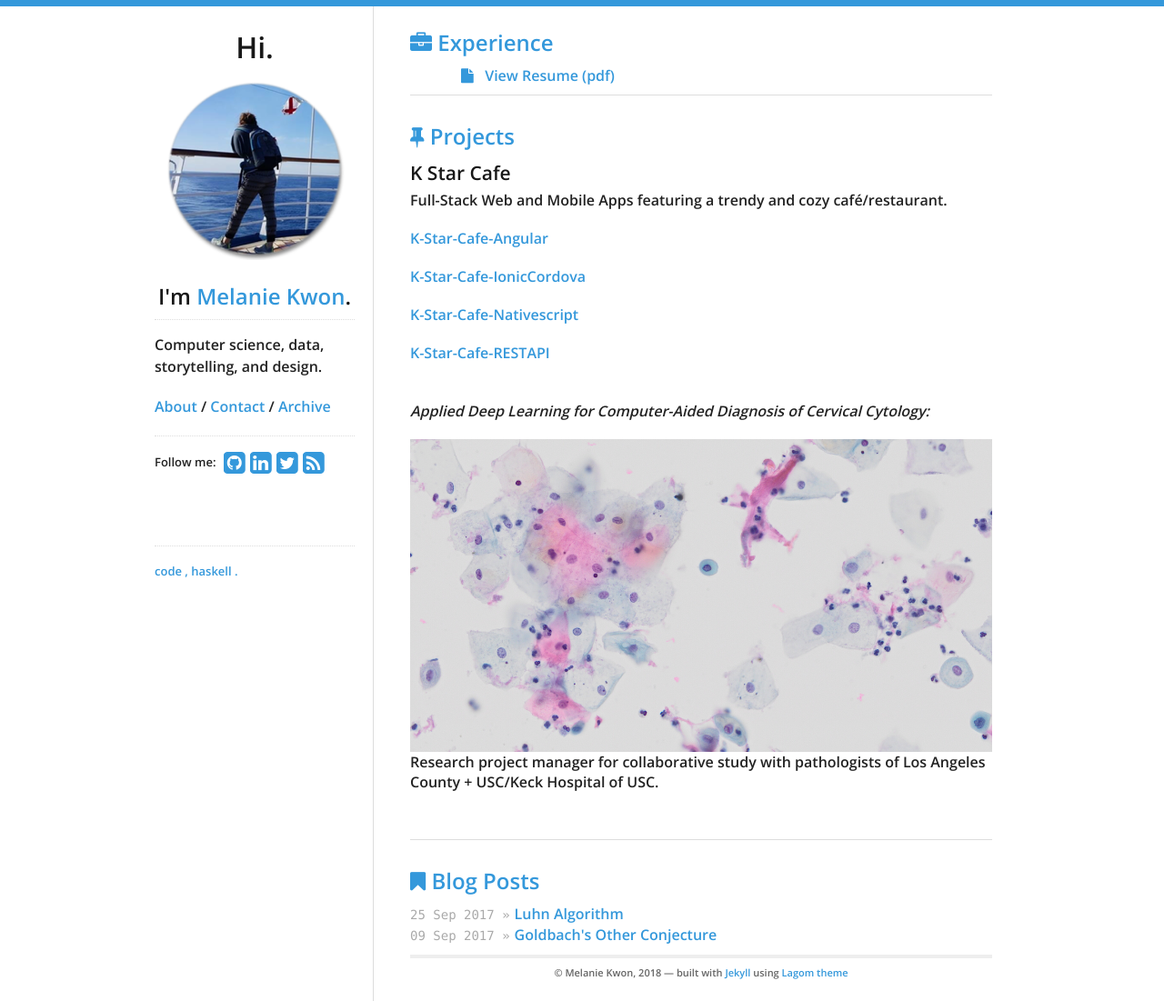
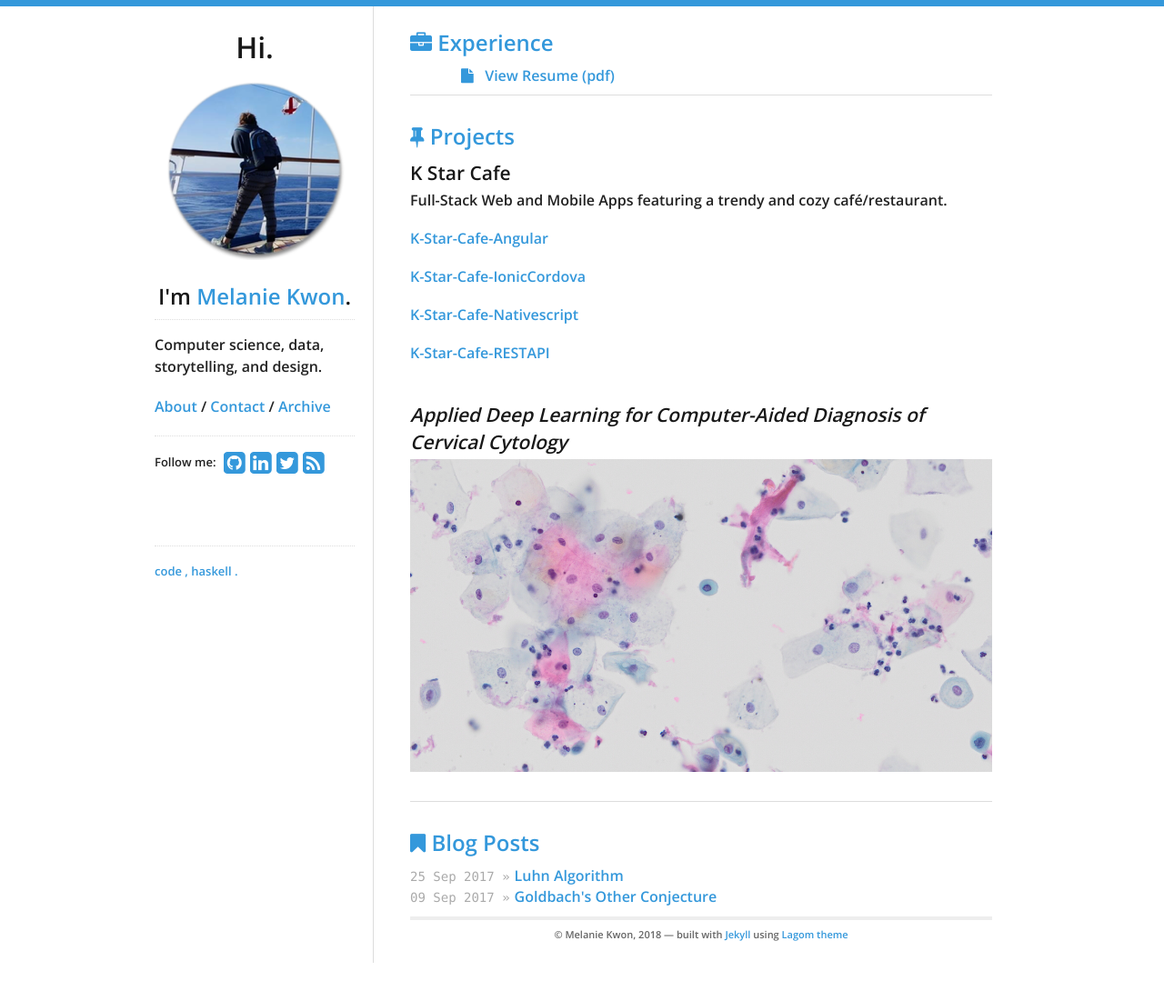
Before and after one commit to melaniemkwon/melaniemkwon.github.io, a Jekyll site: the page built from index.html, in a window 1280 px wide. Shown: the whole page at 91% size. Built offline with Jekyll 4.4.1, drawn with Linux system fonts in a browser that asks for light colours; nearby versions of some CDN libraries; after the commit the page ends 1059 px from its top, so only the background shows below that.

Commit message:
formatting index.html

```diff
--- a/index.html
+++ b/index.html
@@ -17,9 +17,8 @@ title: Blog Posts
       <p><a href="https://github.com/melaniemkwon/K-Star-Cafe-Nativescript">K-Star-Cafe-Nativescript</a></p>
       <p><a href="https://github.com/melaniemkwon/K-Star-Cafe-RESTAPI">K-Star-Cafe-RESTAPI</a></p>
       <br>
-      <p><em>Applied Deep Learning for Computer-Aided Diagnosis of Cervical Cytology:</em></p>
+      <h4><em>Applied Deep Learning for Computer-Aided Diagnosis of Cervical Cytology</em></h4>
       <img src="/cells.png" id="panorama" style="max-width: 100%" alt="Cervical Cytology"/>
-      <p>Research project manager for collaborative study with pathologists of Los Angeles County + USC/Keck Hospital of USC.</p>
   <br>
   <hr>
   <h2><i class="fa fa-bookmark"></i> Blog Posts</h2>
```
